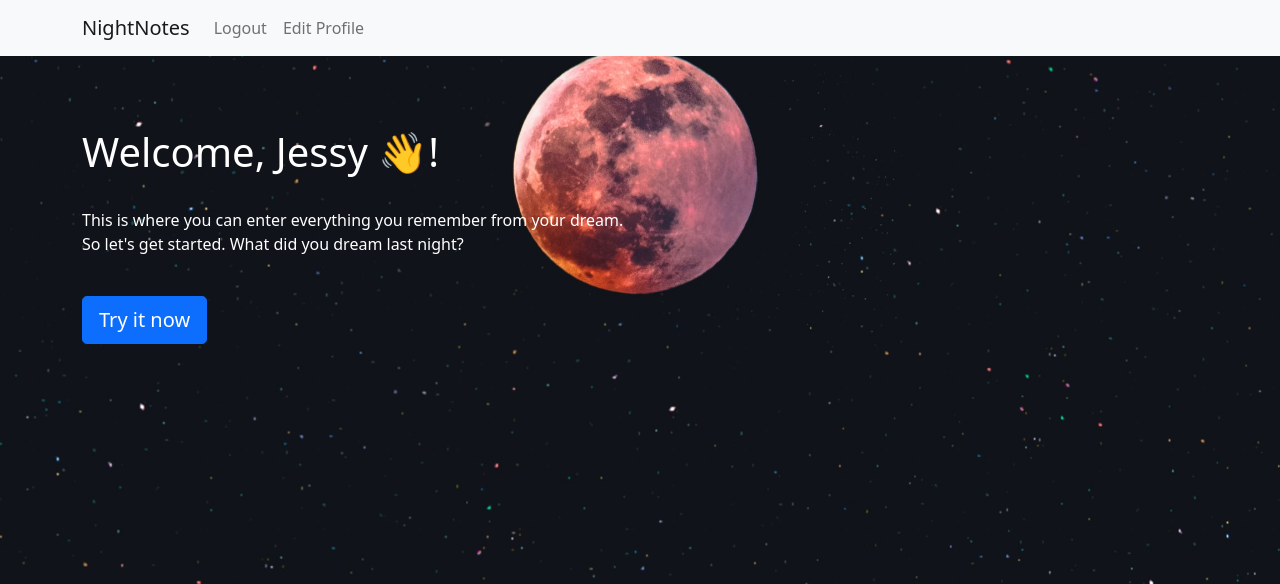
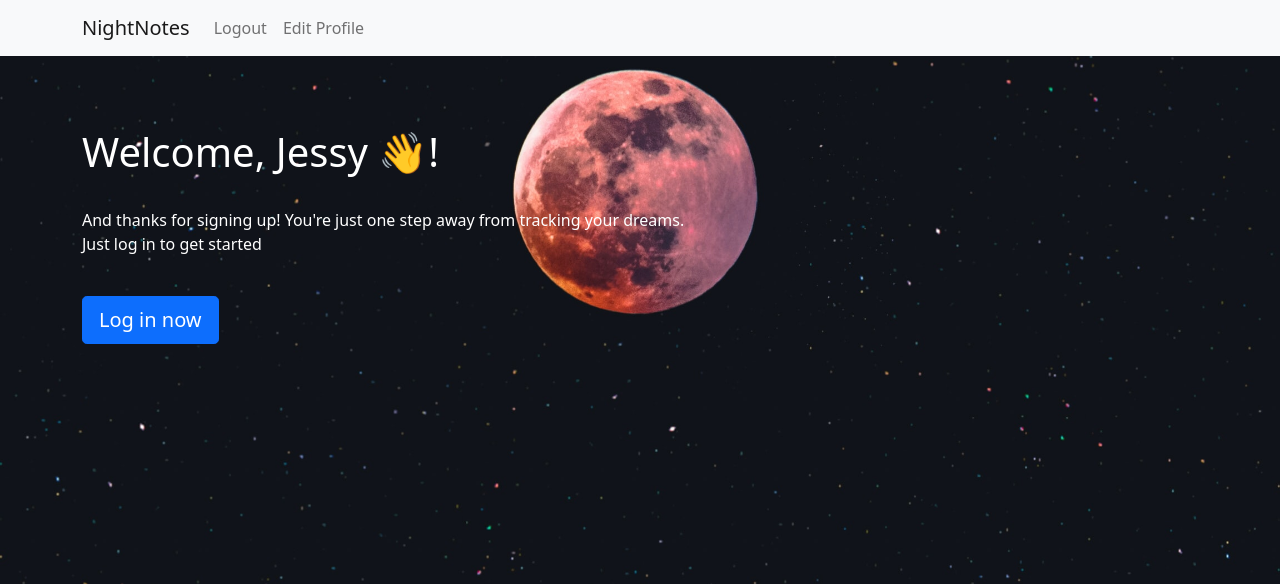
Before and after one commit to jess-webber/dream-logger, a Django app: page /new_profile_home in a window 1280 px wide. Shown: the top 584 px of the page. Run offline with Django 3.2, Linux system fonts and the light colour scheme; a user stored in the database is signed in.

Commit message:
More tweaks to app

```diff
--- a/authenticate/templates/authenticate/base.html
+++ b/authenticate/templates/authenticate/base.html
@@ -22,6 +22,7 @@
         background-position: center;
         background-repeat: no-repeat;
         background-size: cover;
+        margin-bottom: 40px;
         }
         h1, h2, p {
         color: white;
--- a/authenticate/templates/authenticate/new_profile_home.html
+++ b/authenticate/templates/authenticate/new_profile_home.html
@@ -7,11 +7,11 @@
   <h1>Welcome, {{ user.first_name }} 👋!</h1>
   <br>
   <div>
-    <p>This is where you can enter everything you remember from your dream.
+    <p>And thanks for signing up! You're just one step away from tracking your dreams.
     <br>
-    So let's get started. What did you dream last night?</p>
+    Just log in to get started</p>
   <br>
-  <a class="btn btn-primary btn-lg" href="{% url 'login' %}" role="button">Try it now</a>
+  <a class="btn btn-primary btn-lg" href="{% url 'login' %}" role="button">Log in now</a>
   </div>
 
 {% if user.is_authenticated %}
--- a/authenticate/templates/authenticate/returning_profile_home.html
+++ b/authenticate/templates/authenticate/returning_profile_home.html
@@ -7,7 +7,7 @@
   <br>
   <h1>Hey, {{ user.first_name }} 👋</h1>
   <div>
-  What did you dream last night?
+  What did you dream last night? Start logging your dreams here.
   <form action="/your-name/" method="post">
     {% csrf_token %}
     {{ form }}
--- a/usersnips/forms.py
+++ b/usersnips/forms.py
@@ -2,7 +2,7 @@ from django import forms
 from .models import Snippet
 
 class SnippetForm(forms.ModelForm):
-    topic_description = forms.CharField(label="", max_length=100, widget=forms.TextInput(attrs={'class': 'form-control', 'placeholder': 'Date'}))
+    topic_description = forms.CharField(label="", max_length=100, widget=forms.TextInput(attrs={'class': 'form-control', 'placeholder': 'Date e.g. Thursday 5th May'}))
     snip_description = forms.CharField(label="", max_length=100, widget=forms.TextInput(attrs={'class': 'form-control', 'placeholder': 'Write your dream here'}))
 
     class Meta:
--- a/usersnips/templates/allsnips.html
+++ b/usersnips/templates/allsnips.html
@@ -14,6 +14,7 @@
                 {% for snips in snipps %}
                     <p><strong>{{snips.topic_description}}</strong></p>
                     <p>{{snips.snip_description}}</p>
+                    <br>
                 {% endfor %}
 
         {% else %}
--- a/usersnips/views.py
+++ b/usersnips/views.py
@@ -18,7 +18,7 @@ def snippet_detail(request):
             obj.user = request.user;
             obj.save()
             form = SnippetForm()
-            messages.success(request, "Snippet saved!")
+            messages.success(request, "Dream saved!")
 
 
     return render(request, 'form.html', {'form':form})
```
Also changed, not shown: usersnips/templates/form.html (+14 -5 lines), db.sqlite3.
